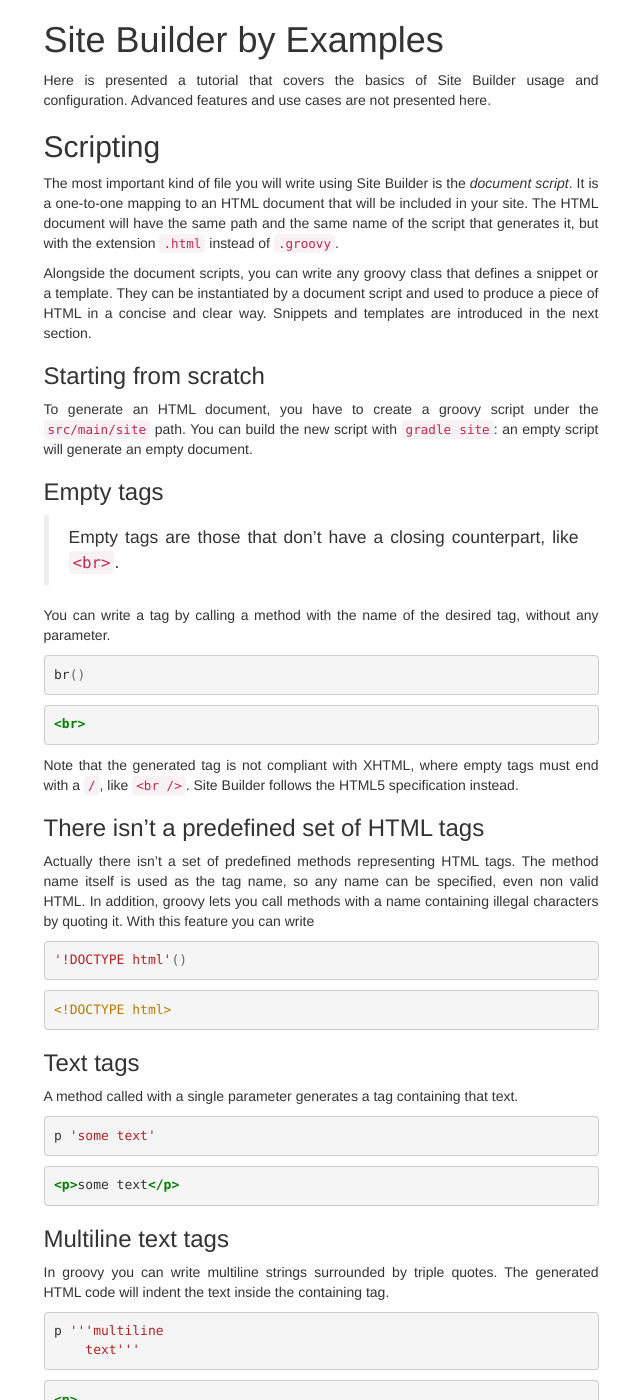
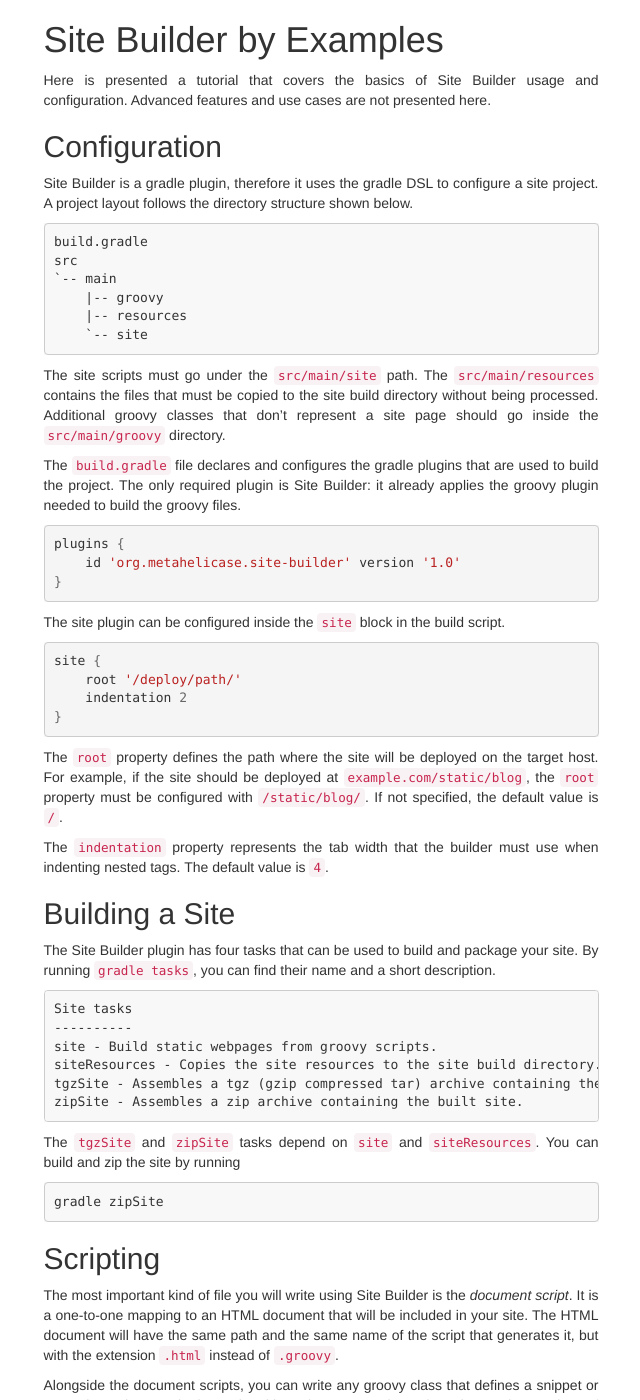
Before and after one commit to metahelicase/site-builder, a Jekyll site: the page built from examples/index.md, in a window 1280 px wide and 1400 px high. Shown: the whole window, without its empty margins (319-959 px from the left). Built offline with Jekyll 4.4.1, drawn with Linux system fonts in a browser that asks for light colours; nearby versions of some CDN libraries; Markdown is read by kramdown in place of the engine named in the settings.

Commit message:
Configuration and build guide

````diff
--- a/examples/index.md
+++ b/examples/index.md
@@ -7,6 +7,70 @@ layout: default
 
 Here is presented a tutorial that covers the basics of Site Builder usage and configuration.
 Advanced features and use cases are not presented here.
+
+## Configuration
+
+Site Builder is a gradle plugin, therefore it uses the gradle DSL to configure a site project.
+A project layout follows the directory structure shown below.
+
+```
+build.gradle
+src
+`-- main
+    |-- groovy
+    |-- resources
+    `-- site
+```
+
+The site scripts must go under the `src/main/site` path.
+The `src/main/resources` contains the files that must be copied to the site build directory without being processed.
+Additional groovy classes that don't represent a site page should go inside the `src/main/groovy` directory.
+
+The `build.gradle` file declares and configures the gradle plugins that are used to build the project.
+The only required plugin is Site Builder: it already applies the groovy plugin needed to build the groovy files.
+
+{% highlight groovy %}
+plugins {
+    id 'org.metahelicase.site-builder' version '1.0'
+}
+{% endhighlight %}
+
+The site plugin can be configured inside the `site` block in the build script.
+
+{% highlight groovy %}
+site {
+    root '/deploy/path/'
+    indentation 2
+}
+{% endhighlight %}
+
+The `root` property defines the path where the site will be deployed on the target host.
+For example, if the site should be deployed at `example.com/static/blog`, the `root` property must be configured with `/static/blog/`.
+If not specified, the default value is `/`.
+
+The `indentation` property represents the tab width that the builder must use when indenting nested tags.
+The default value is `4`.
+
+## Building a Site
+
+The Site Builder plugin has four tasks that can be used to build and package your site.
+By running `gradle tasks`, you can find their name and a short description.
+
+```
+Site tasks
+----------
+site - Build static webpages from groovy scripts.
+siteResources - Copies the site resources to the site build directory.
+tgzSite - Assembles a tgz (gzip compressed tar) archive containing the built site.
+zipSite - Assembles a zip archive containing the built site.
+```
+
+The `tgzSite` and `zipSite` tasks depend on `site` and `siteResources`.
+You can build and zip the site by running
+
+```
+gradle zipSite
+```
 
 ## Scripting
 
````
